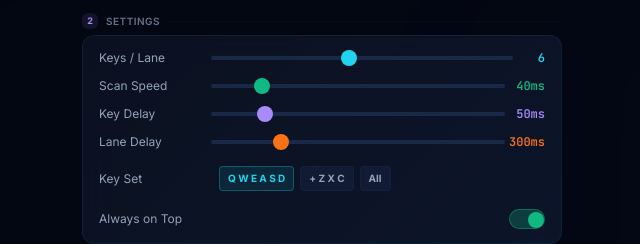
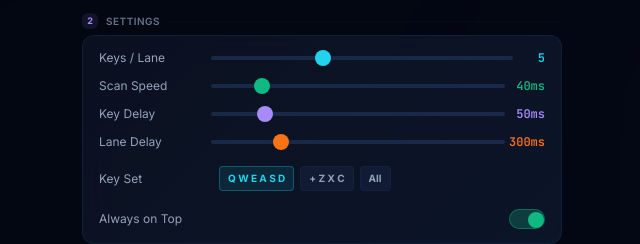
Before and after one commit to masuzu2/QTE-Macro, a plain HTML site: page scripts/web/index.html in a window 1280 px wide. Shown: the part 520-764 px from the top of the page, 318-958 px from the left. Drawn offline with nearby package versions, Linux system fonts and the light colour scheme; a script that the page names is missing.

Commit message:
fix: default 5 keys per lane to match fishing minigame
  Co-Authored-By: Claude Opus 4.6 (1M context) <noreply@anthropic.com>

```diff
--- a/scripts/web/index.html
+++ b/scripts/web/index.html
@@ -180,8 +180,8 @@ tailwind.config={darkMode:'class',theme:{extend:{
 
       <div class="flex items-center">
         <span class="text-xs text-slate-400 w-28">Keys / Lane</span>
-        <input type="range" id="sNum" min="1" max="12" value="6" class="flex-1 r-cyan" oninput="uSlider(this,'vNum')">
-        <span id="vNum" class="font-mono text-xs text-acc-cyan font-semibold w-8 text-right">6</span>
+        <input type="range" id="sNum" min="1" max="12" value="5" class="flex-1 r-cyan" oninput="uSlider(this,'vNum')">
+        <span id="vNum" class="font-mono text-xs text-acc-cyan font-semibold w-8 text-right">5</span>
       </div>
 
       <div class="flex items-center">
```
